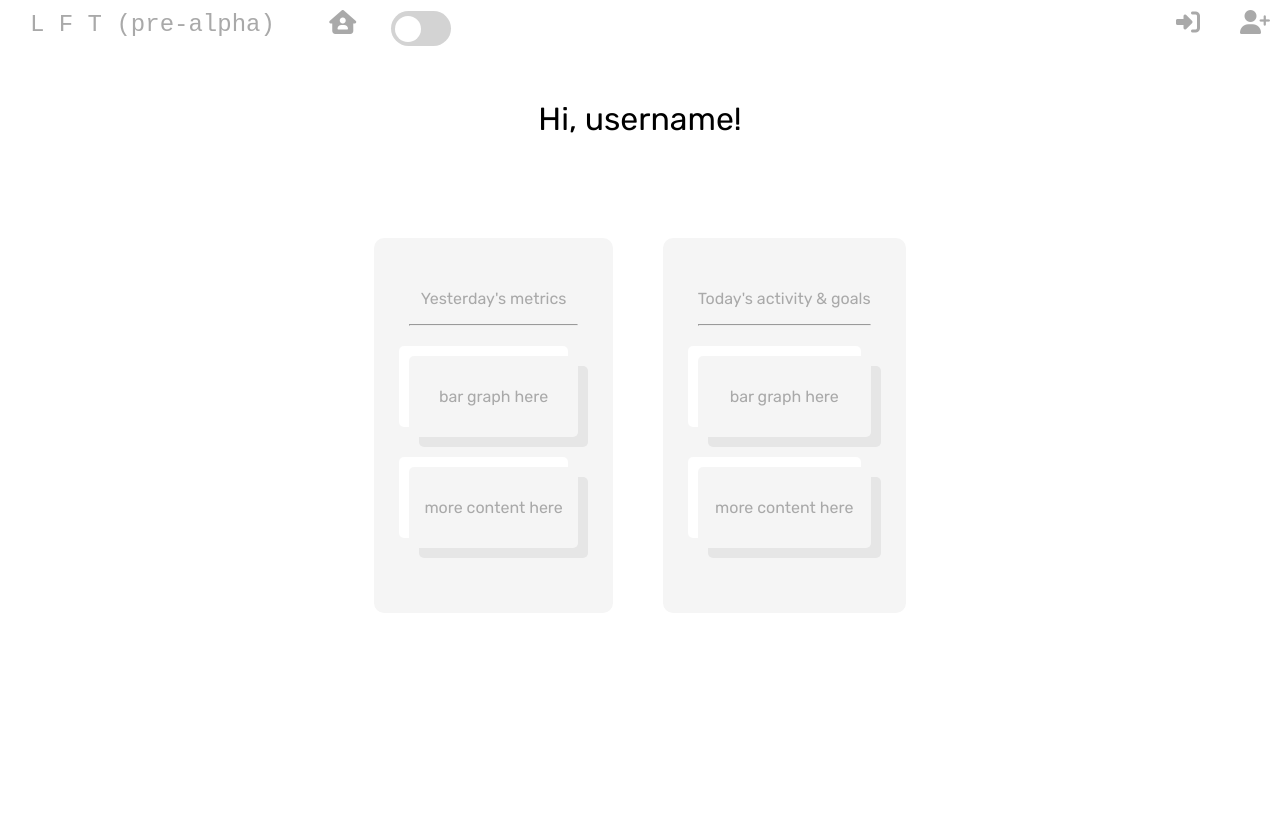
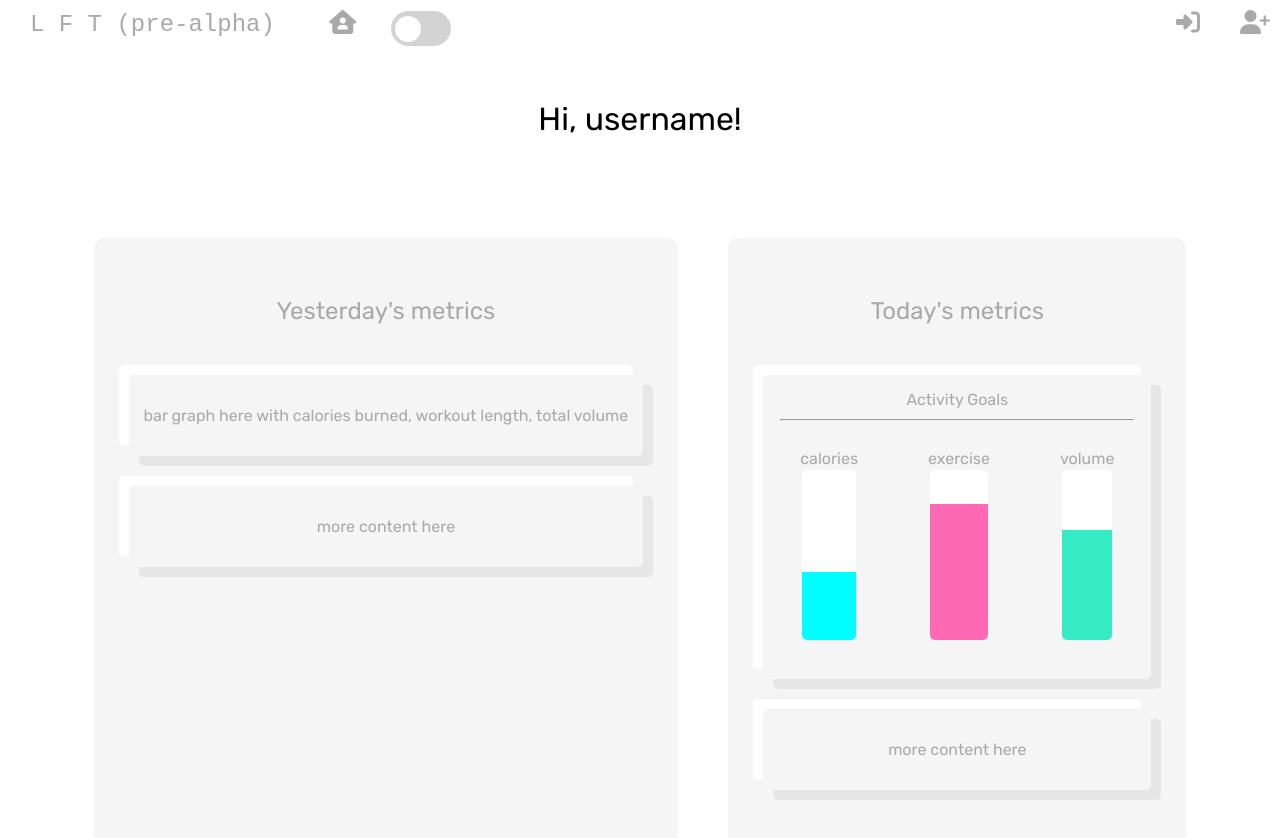
Before and after one commit to codycosta/LFT-fitness-app, a SvelteKit app: page /dashboard in a window 1280 px wide. Shown: the top 838 px of the page. Before the commit the page ends 800 px from the top, so only its background shows below. Built offline with nearby package versions, Linux system fonts and the light colour scheme.

Commit message:
created template bar graph for dashboard

```diff
--- a/src/routes/+page.svelte
+++ b/src/routes/+page.svelte
@@ -113,7 +113,6 @@
         font-family: 'Rubik';
         margin-top: 15vw;
         margin-bottom: 5vw;
-        /* background-color: aliceblue; */
     }
 
     .section-break a {
@@ -123,6 +122,7 @@
 
     .section-break strong {
         color: tomato;
+        transition: 500ms;
     }
 
     .section-support-description {
--- /dev/null
+++ b/src/routes/dashboard/BarGraph.svelte
@@ -0,0 +1,68 @@
+<div class="graph-region">
+    <table>
+        <caption>Activity Goals</caption>
+        <hr>
+        <tbody>
+            <tr id="calories">
+                <caption>calories</caption>
+                <td><div class="progress"></div></td>
+            </tr>
+
+            <tr id="exercise">
+                <caption>exercise</caption>
+                <td><div class="progress"></div></td>
+            </tr>
+
+            <tr id="volume">
+                <caption>volume</caption>
+                <td><div class="progress"></div></td>
+            </tr>
+        </tbody>
+    </table>
+</div>
+
+<style>
+    .graph-region {
+        display: flex;
+        justify-content: center;
+        gap: 20px;
+    }
+
+    tbody {
+        display: flex;
+        gap: 30px;
+    }
+
+    tr {
+        padding: 20px;
+    }
+
+    td {
+        height: 150px;
+        width: 30px;
+        background-color: white;
+        border-radius: 5px;
+        padding: 1ch;
+        position: relative;
+        overflow: hidden;
+    }
+
+    .progress {
+        position: absolute;
+        bottom: 0;
+        left: 0;
+        height: 40%;
+        width: 100%;
+        background-color: aqua;
+    }
+
+    #exercise .progress{
+        background-color: hotpink;
+        height: 80%;
+    }
+
+    #volume .progress {
+        background-color: #34EBC3;
+        height: 65%;
+    }
+</style>
--- a/src/routes/dashboard/UserIntroduction.svelte
+++ b/src/routes/dashboard/UserIntroduction.svelte
@@ -1,5 +1,6 @@
 <script>
     import { state } from "../../stores/dark-mode-state";
+	import BarGraph from "./BarGraph.svelte";
 
     let backgroundColor;
     let boxShadow;
@@ -7,7 +8,7 @@
 
     $: {
         backgroundColor = $state ? '#292B2F' : 'whitesmoke';
-        boxShadow = $state ? 'none' : '10px 10px 0px rgb(230, 230, 230), -10px -10px 0px white';
+        boxShadow = $state ? '10px 10px 0px #202225' : '10px 10px 0px rgb(230, 230, 230), -10px -10px 0px white';
         cardColor = $state ? '#36393F' : 'whitesmoke';
     }
 </script>
@@ -18,10 +19,9 @@
 
 <div class="daily-status">
     <div class="content-region" style:background-color={cardColor}>
-        <p>Yesterday's metrics</p>
-        <hr>
+        <p class="heading">Yesterday's metrics</p>
         <div class="neumorphic-card" style:box-shadow={boxShadow}>
-            <p>bar graph here</p>
+            <p>bar graph here with calories burned, workout length, total volume</p>
         </div>
         <div class="neumorphic-card" style:box-shadow={boxShadow}>
             <p>more content here</p>
@@ -29,10 +29,9 @@
     </div>
 
     <div class="content-region" style:background-color={cardColor}>
-        <p>Today's activity & goals</p>
-        <hr>
+        <p class="heading">Today's metrics</p>
         <div class="neumorphic-card" style:box-shadow={boxShadow}>
-            <p>bar graph here</p>
+            <BarGraph />
         </div>
         <div class="neumorphic-card" style:box-shadow={boxShadow}>
             <p>more content here</p>
@@ -67,6 +66,11 @@
         text-align: center;
     }
 
+    .heading {
+        font-size: 1.5rem;
+        padding-bottom: 20px;
+    }
+
     .neumorphic-card {
         padding: 15px;
         border-radius: 5px;
```
